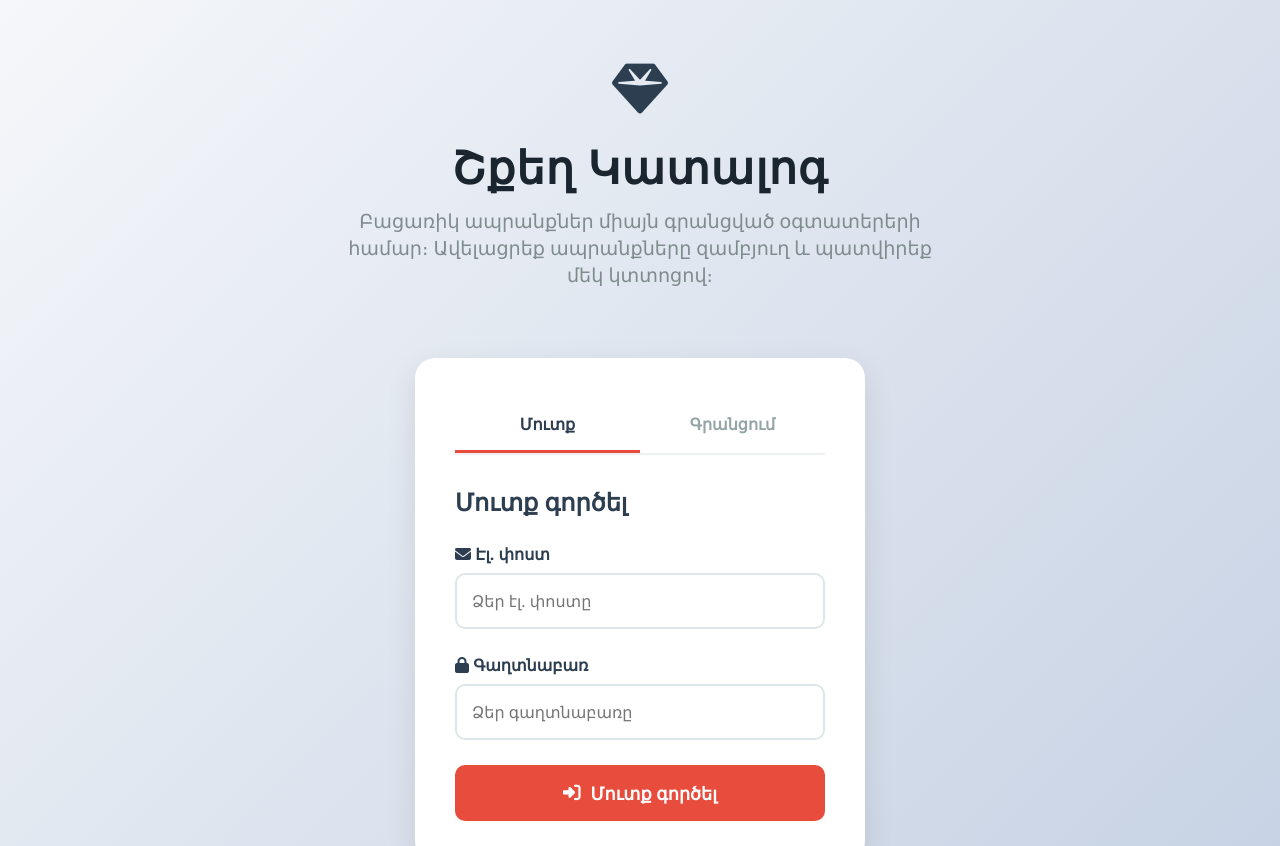
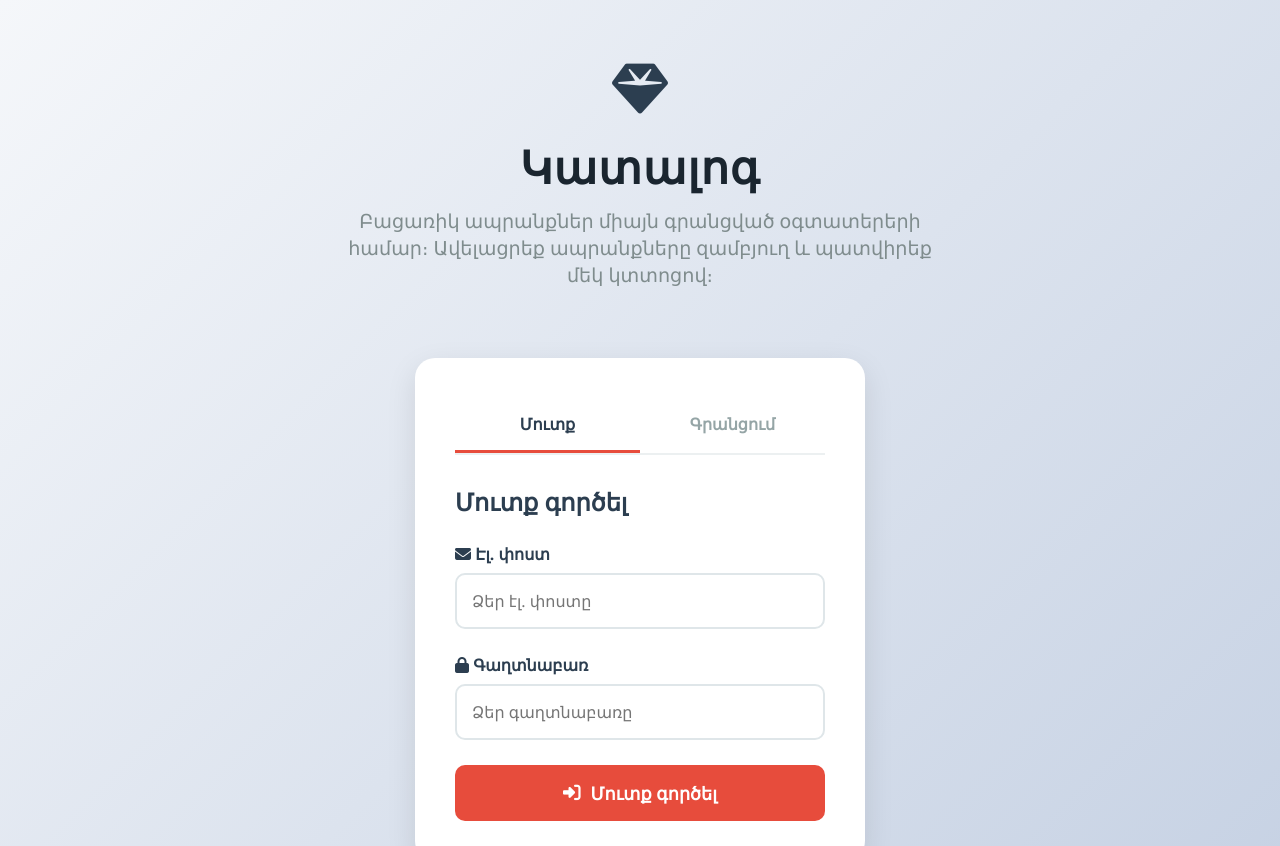
Before and after one commit to Shahen77712/INQNURUYN1, a plain HTML site: page index.html in a window 1280 px wide. Shown: the top 846 px of the page. Drawn offline with Linux system fonts and the light colour scheme.

```diff
--- a/index.html
+++ b/index.html
@@ -3,7 +3,7 @@
 <head>
     <meta charset="UTF-8">
     <meta name="viewport" content="width=device-width, initial-scale=1.0">
-    <title>Շքեղ Կատալոգ | Զամբյուղով</title>
+    <title> Կատալոգ | Զամբյուղով</title>
     <link rel="stylesheet" href="https://cdnjs.cloudflare.com/ajax/libs/font-awesome/6.4.0/css/all.min.css">
     <style>
         * {
@@ -592,7 +592,7 @@
             <div class="logo">
                 <i class="fas fa-gem"></i>
             </div>
-            <h1>Շքեղ Կատալոգ</h1>
+            <h1> Կատալոգ</h1>
             <p class="subtitle">Բացառիկ ապրանքներ միայն գրանցված օգտատերերի համար։ Ավելացրեք ապրանքները զամբյուղ և պատվիրեք մեկ կտտոցով։</p>
         </header>
 
```
